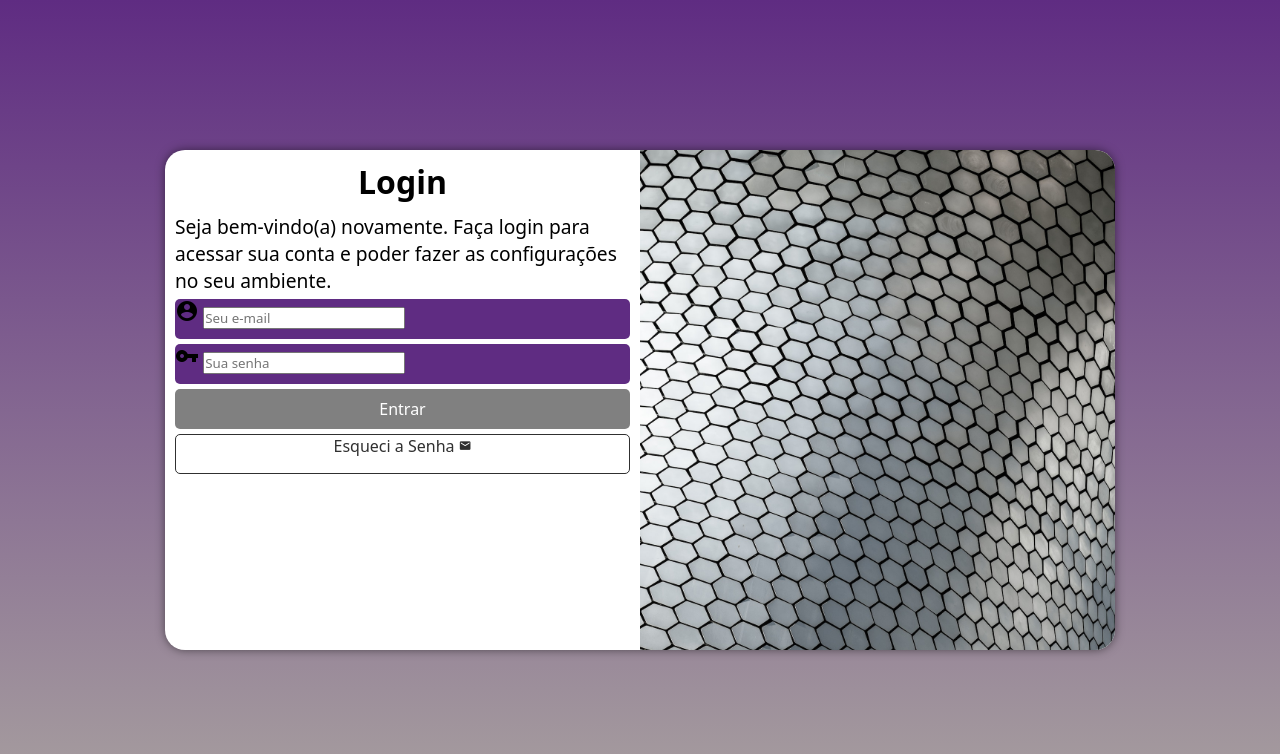
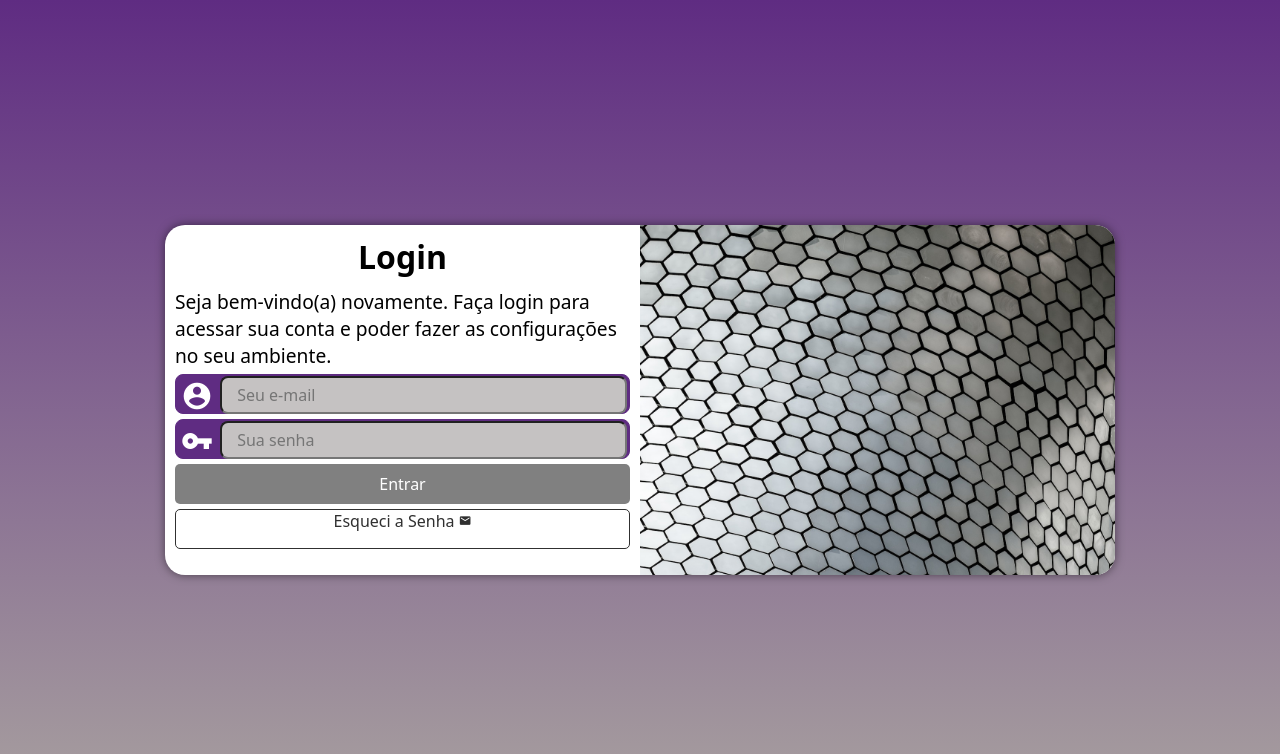
Before and after one commit to Leonardo-de-Castro/Projeto-Login, a plain HTML site: page index.html in a window 1280 px wide. Drawn offline with Linux system fonts and the light colour scheme.

Commit message:
fim do projeto

```diff
--- a/estilos/media.query.css
+++ b/estilos/media.query.css
@@ -7,6 +7,7 @@
 
     section#login {
         width: 80vw;
+        height: 280px;
     }
 
     section#login > div#imagem {
@@ -28,6 +29,7 @@
 
     section#login {
         width: 950px;
+        height: 350px;
     }
 
     section#login > div#imagem {
--- a/estilos/style.css
+++ b/estilos/style.css
@@ -61,15 +61,38 @@ div#formulario > p {
 
 form > div.campo {
     background-color: #5f2c82;
+    border: 1px solid #5f2c82;
     display: block;
     width: 100%;
     height: 40px;
-    border-radius: 5px;
+    border-radius: 8px;
     margin: 5px 0px;
 }
 
 div.campo > label {
     display: none;
+}
+
+div.campo > span {
+    color: white;
+    font-size: 2em;
+    width: 40px;
+    padding: 5px;
+}
+
+div.campo > input {
+    background-color: rgb(197, 194, 194);
+    font-size: 1em;
+    width: calc(100% - 45.9px);
+    height: 100%;
+    transform: translateY(-11px);
+    border-radius: 8px;
+    padding: 15px;
+
+}
+
+div.campo > input:focus-within {
+    background-color: white;
 }
 
 form > input[type=submit] {
@@ -85,6 +108,7 @@ form > input[type=submit] {
 
 form > input[type=submit]:hover {
     background-color: rgb(48, 48, 48);
+
 
 }
 
```
